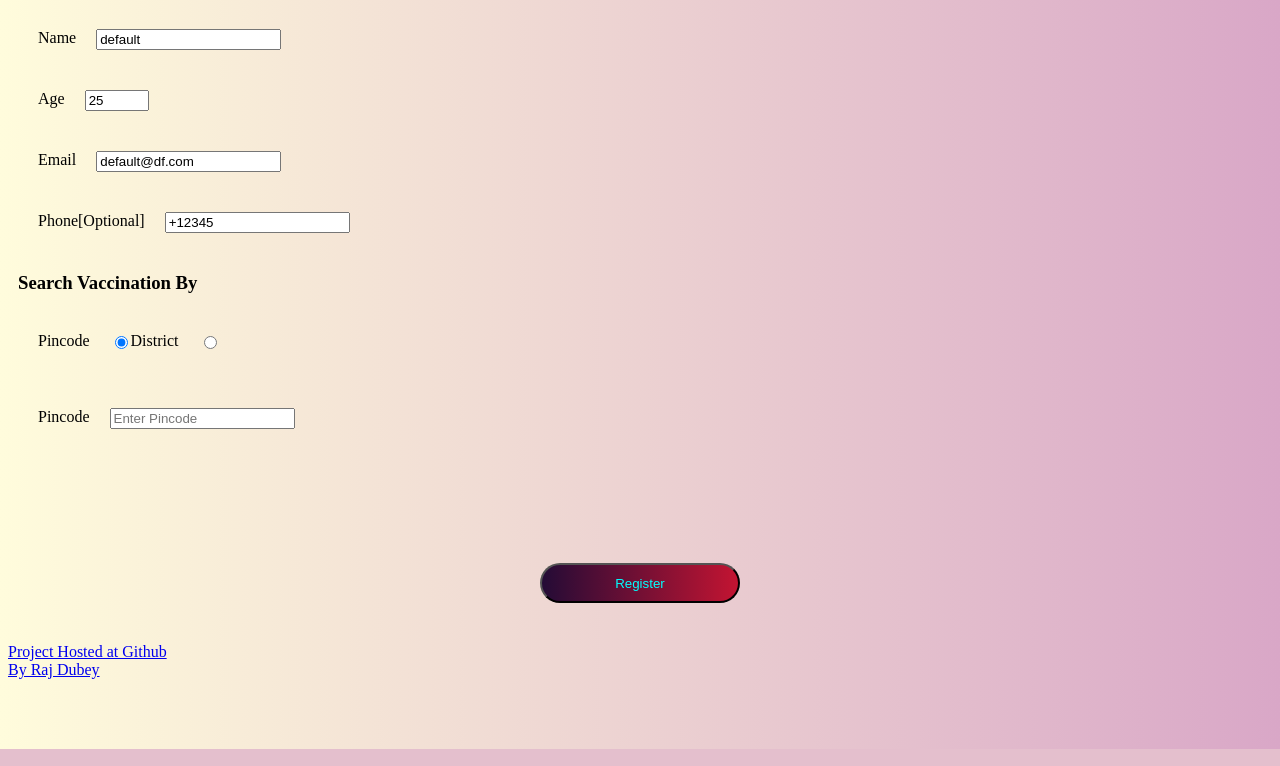
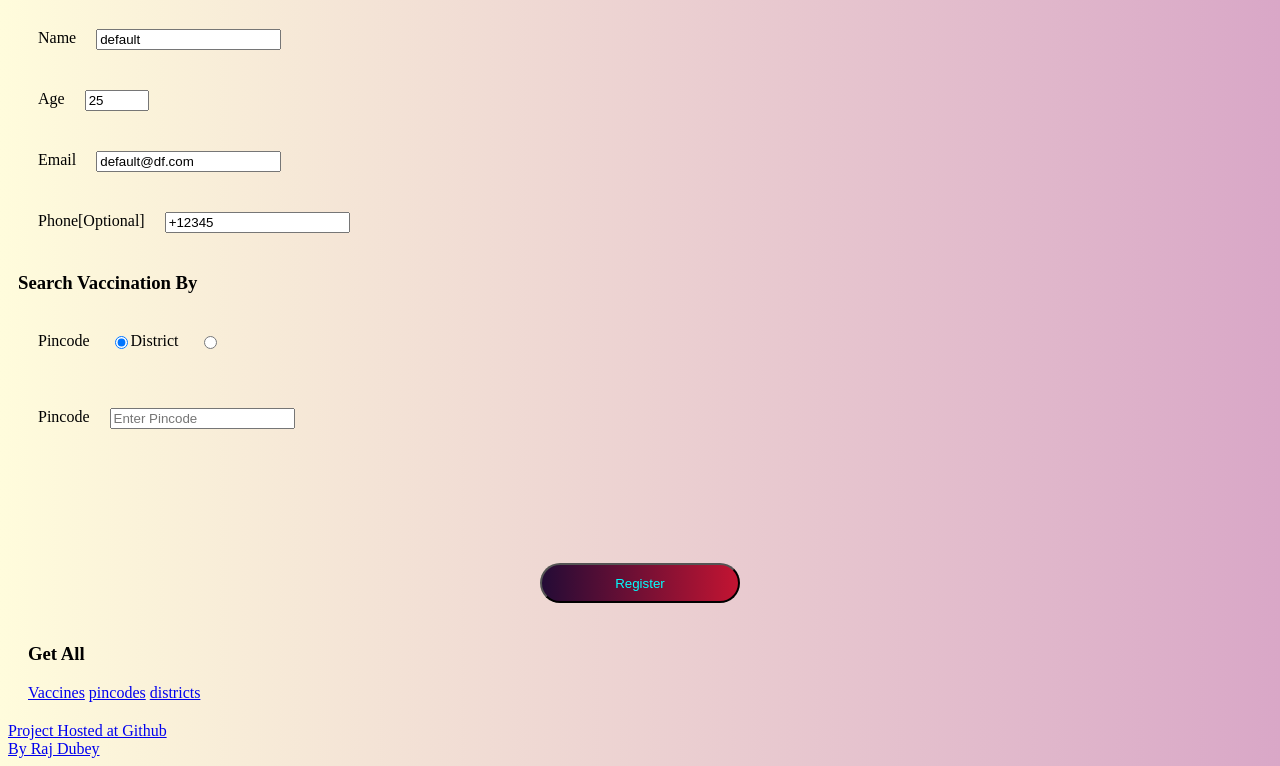
Before and after one commit to authoritydmc/cowin_api_send_email, a Flask app: page / in a window 1280 px wide. Shown: the part 51-817 px from the top of the page. Run offline with Flask 2, Linux system fonts and the light colour scheme; parts of the project's set-up code (start-up, migrations or seed data) failed here and were passed over.

Commit message:
link updates

```diff
--- a/cowin_get_email/static/main.css
+++ b/cowin_get_email/static/main.css
@@ -72,3 +72,13 @@ body {
     margin:20px 20px;
     border:2px solid red;
 }
+
+.links
+{
+    margin:20px;
+}
+
+a:visited
+{
+    color:red;
+}
--- a/cowin_get_email/templates/base.html
+++ b/cowin_get_email/templates/base.html
@@ -93,10 +93,27 @@
 
 
     </div>
+<div class='links'>
+<h3> Get All </h3>
+<a href='/vaccines'> Vaccines</a>
+<a href='/pincodes'>pincodes</a>
+<a href='/districts'>districts</a>
+
+
+
+    </div>
+
+
     <a href='https://github.com/authoritydmc/cowin_api_send_email'>Project Hosted at Github</a>
+
+
     <footer>
+
         <a href='https://github.com/authoritydmc'> <span>By Raj Dubey </span></a>
     </footer>
+
+
+
     <script type="text/javascript" src="{{ url_for('static', filename='main.js') }}"></script>
 
 </body>
--- a/cowin_get_email/templates/info.html
+++ b/cowin_get_email/templates/info.html
@@ -15,6 +15,8 @@
 <div id="info">
     {{info}}
 </div>
+
+<a href="/">Goto Main</a>
   <br>
   <br>
   <br>
```
